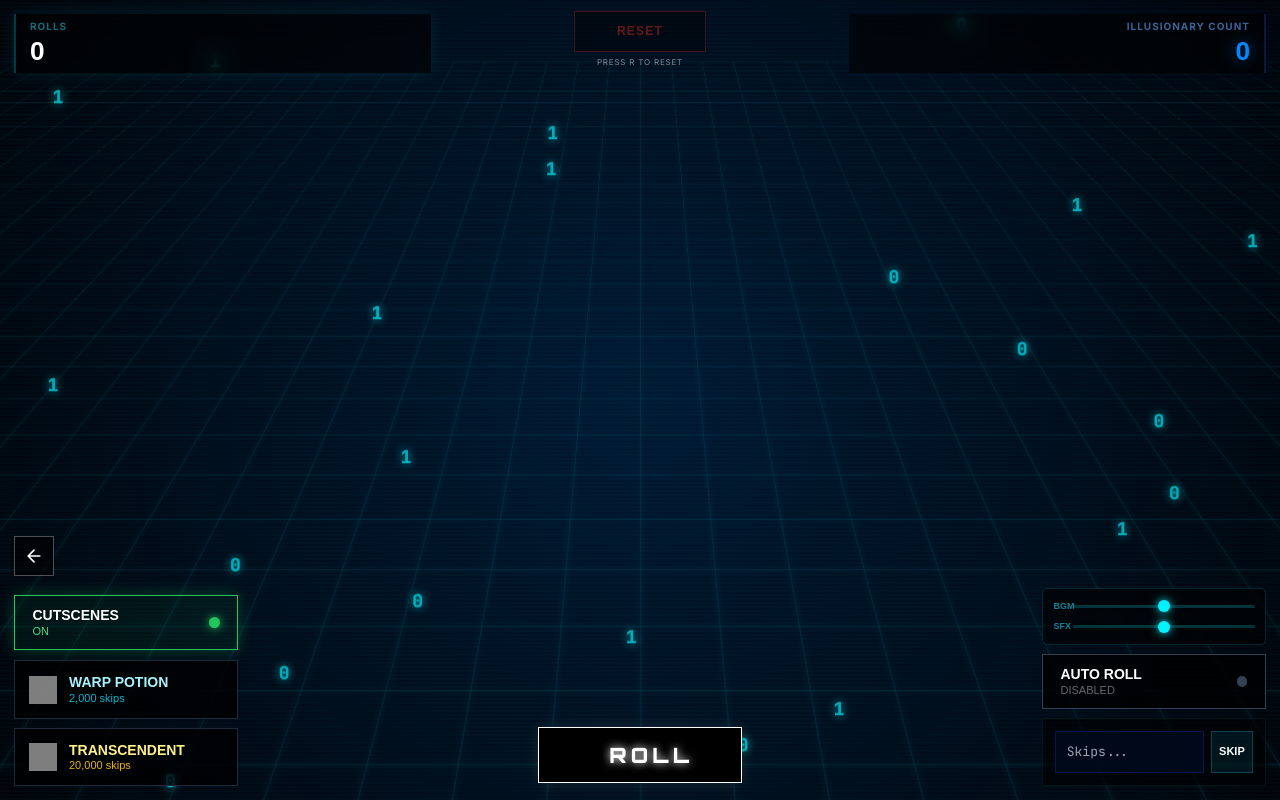
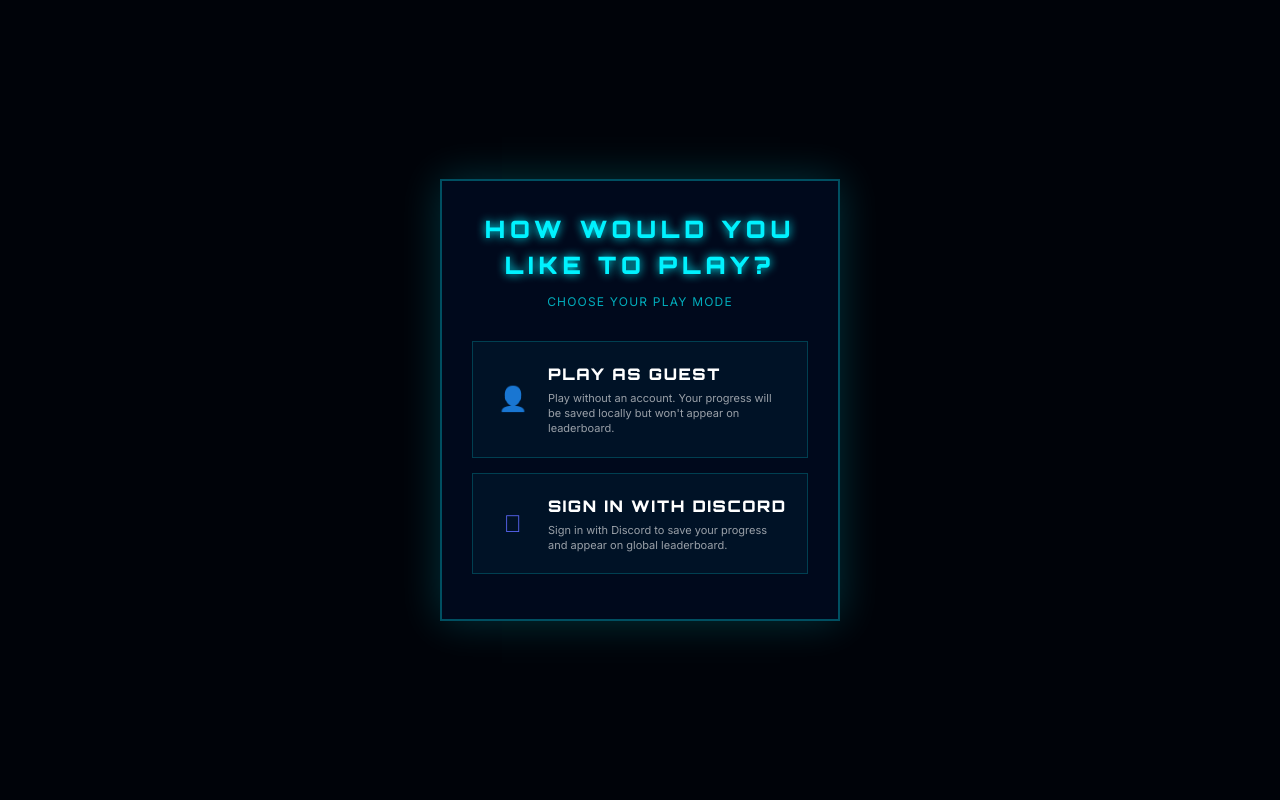
Before and after one commit to tlqtlq/Cyberspace-Luck-Simulator-TEST, a plain HTML site: page index.html in a window 1280 px wide. Both pictures are taken after a click on the button "START SIMULATOR". Drawn offline with nearby package versions, Linux system fonts and the light colour scheme; grey boxes are pictures that could not be loaded; a web font is replaced by a local one.

Commit message:
Refactor authentication and simulator functions

```diff
--- a/index.html
+++ b/index.html
@@ -461,21 +461,21 @@
     </div>
 
     <div id="entry-overlay">
-        <button onclick="startSimulator()" class="roll-btn px-10 py-4 text-lg md:text-xl border-2">Start Simulator</button>
-        <button onclick="showAuth()" class="mt-6 roll-btn px-10 py-4 text-lg md:text-xl border-2">Leaderboard</button>
+        <button onclick="showAuth()" class="roll-btn px-10 py-4 text-lg md:text-xl border-2">Start Simulator</button>
+        <button onclick="showLeaderboard()" class="mt-6 roll-btn px-10 py-4 text-lg md:text-xl border-2">Leaderboard</button>
         <p class="mt-4 text-[10px] md:text-xs text-white/60 tracking-[0.2em] uppercase font-bold">Made by @tlq_h</p>
     </div>
 
     <div id="auth-overlay">
         <div class="auth-container">
-            <div class="auth-title">Leaderboard Access</div>
-            <div class="auth-subtitle">Sign in with Discord to view the leaderboard</div>
+            <div class="auth-title">How would you like to play?</div>
+            <div class="auth-subtitle">Choose your play mode</div>
 
-            <div class="auth-option" onclick="playAsGuestForLeaderboard()">
-                <div class="auth-icon">👁️</div>
+            <div class="auth-option" onclick="playAsGuest()">
+                <div class="auth-icon">👤</div>
                 <div class="auth-text">
-                    <div class="auth-option-title">View Only</div>
-                    <div class="auth-option-desc">View the leaderboard without signing in. You won't appear on it unless you sign in.</div>
+                    <div class="auth-option-title">Play as Guest</div>
+                    <div class="auth-option-desc">Play without an account. Your progress will be saved locally but won't appear on leaderboard.</div>
                 </div>
             </div>
 
@@ -483,7 +483,7 @@
                 <div class="auth-icon" style="color: #5865F2;">🅭</div>
                 <div class="auth-text">
                     <div class="auth-option-title">Sign in with Discord</div>
-                    <div class="auth-option-desc">Sign in with your Discord account to view and appear on the global leaderboard.</div>
+                    <div class="auth-option-desc">Sign in with Discord to save your progress and appear on global leaderboard.</div>
                 </div>
             </div>
         </div>
@@ -631,9 +631,9 @@
         // Leaderboard data - Will be fetched from your backend
         let leaderboardData = [];
 
-        // Discord OAuth2 Configuration - USING YOUR CREDENTIALS
+        // Discord OAuth2 Configuration - UPDATED FOR YOUR REPOSITORY
         const DISCORD_CLIENT_ID = '1455676135739228182';
-        const DISCORD_REDIRECT_URI = encodeURIComponent('https://tlqtlq.github.io/auth/discord-callback.html');
+        const DISCORD_REDIRECT_URI = encodeURIComponent('https://tlqtlq.github.io/Cyberspace-Luck-Simulator-TEST/auth/discord-callback.html');
         const DISCORD_SCOPE = encodeURIComponent('identify');
         const DISCORD_AUTH_URL = `https://discord.com/api/oauth2/authorize?client_id=${DISCORD_CLIENT_ID}&redirect_uri=${DISCORD_REDIRECT_URI}&response_type=code&scope=${DISCORD_SCOPE}&prompt=none`;
 
@@ -676,22 +676,6 @@
             unlocked = true;
         }
 
-        function startSimulator() {
-            // For simulator, just start as guest without authentication prompt
-            if (!currentUser) {
-                currentUser = { username: 'Guest', isGuest: true };
-                isGuest = true;
-                localStorage.setItem('cyberspaceUser', JSON.stringify(currentUser));
-            }
-
-            unlockMedia();
-            document.getElementById('entry-overlay').style.opacity = '0';
-            setTimeout(() => {
-                document.getElementById('entry-overlay').style.display = 'none';
-                bgm.play().catch(() => {});
-            }, 500);
-        }
-
         function showAuth() {
             document.getElementById('auth-overlay').style.display = 'flex';
             setTimeout(() => {
@@ -706,10 +690,15 @@
             }, 500);
         }
 
-        function playAsGuestForLeaderboard() {
-            // For leaderboard view only, don't set a user
+        function playAsGuest() {
+            // Set user as guest
+            currentUser = { username: 'Guest', isGuest: true };
+            isGuest = true;
+            localStorage.setItem('cyberspaceUser', JSON.stringify(currentUser));
+            updateUserDisplay();
+
             hideAuth();
-            showLeaderboard();
+            startSimulator();
         }
 
         function loginWithDiscord() {
@@ -733,7 +722,7 @@
 
             // Set up message listener for popup callback
             const messageListener = function(event) {
-                // Check origin for security (in production, check against your domain)
+                // Check origin for security
                 if (event.data && event.data.type === 'DISCORD_AUTH_COMPLETE') {
                     const userData = event.data.user;
                     currentUser = userData;
@@ -750,7 +739,7 @@
                     }
 
                     hideAuth();
-                    showLeaderboard();
+                    startSimulator();
                 }
             };
 
@@ -762,6 +751,15 @@
                     clearInterval(checkPopup);
                     window.removeEventListener('message', messageListener);
                 }
+            }, 500);
+        }
+
+        function startSimulator() {
+            unlockMedia();
+            document.getElementById('entry-overlay').style.opacity = '0';
+            setTimeout(() => {
+                document.getElementById('entry-overlay').style.display = 'none';
+                bgm.play().catch(() => {});
             }, 500);
         }
 
```
